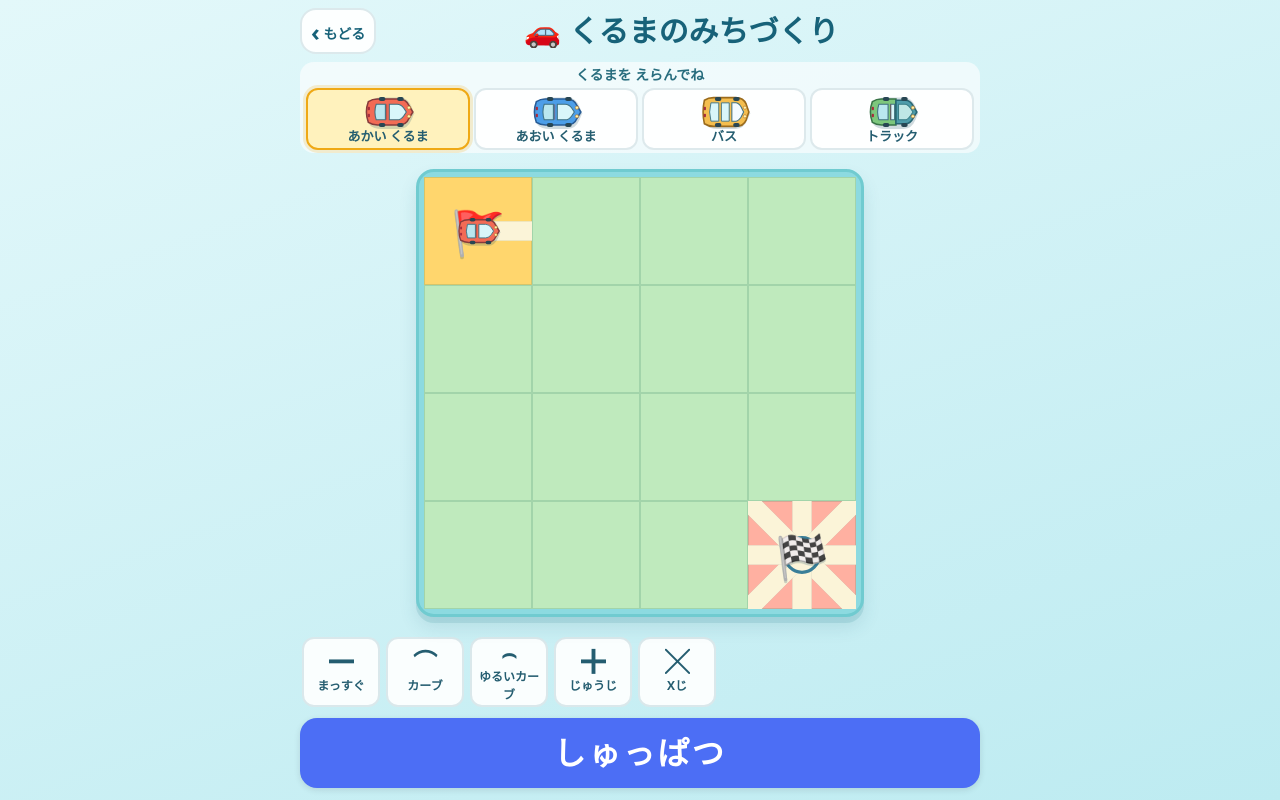
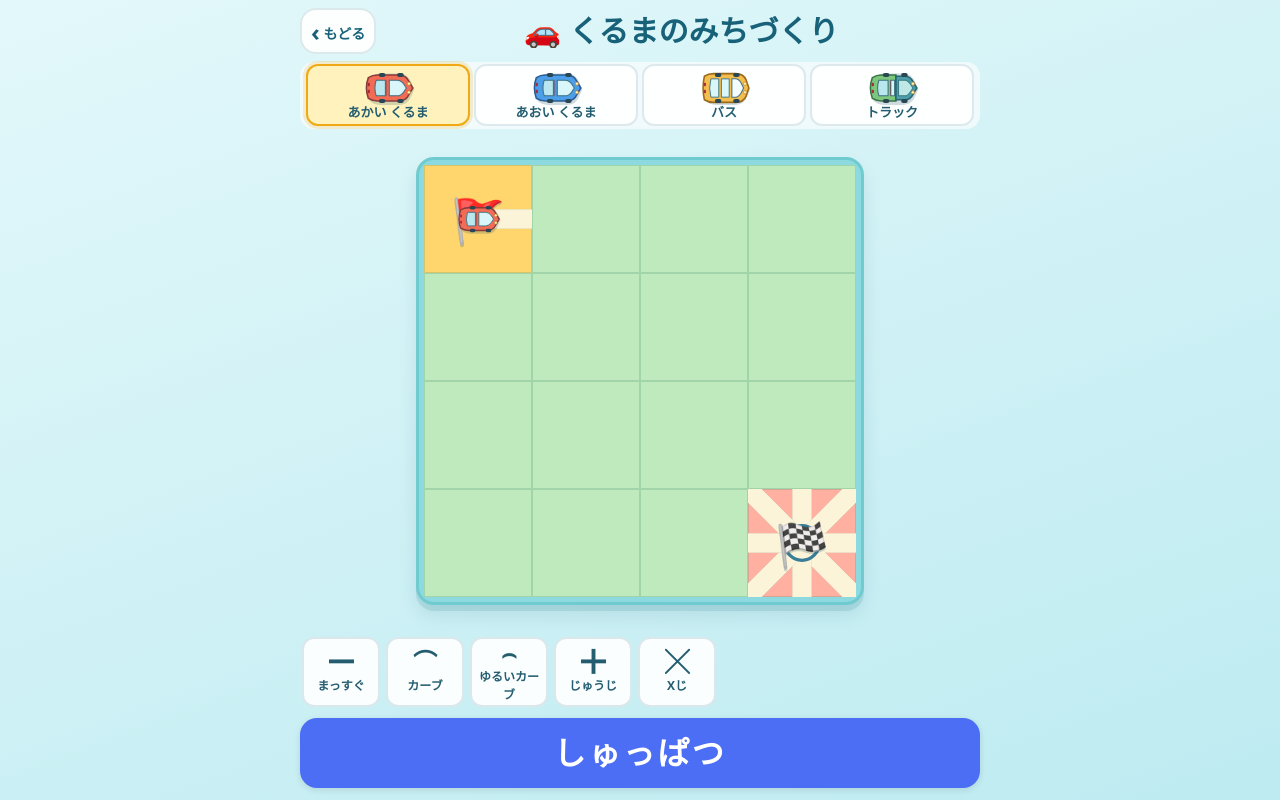
Before and after one commit to KoheiKasahara/kids-playground, a React (Vite) app: page /games/car-road-builder/play in a window 1280 px wide. Built offline with nearby package versions, Linux system fonts and the light colour scheme.

Commit message:
feat(car-road-builder): compact play screen layout

```diff
--- a/src/games/car-road-builder/VehiclePicker.tsx
+++ b/src/games/car-road-builder/VehiclePicker.tsx
@@ -12,7 +12,6 @@ type VehiclePickerProps = Readonly<{
 export default function VehiclePicker({ selectedVehicleId, disabled = false, onSelect }: VehiclePickerProps) {
   return (
     <section className={styles.vehiclePicker} aria-label="くるまを えらぶ">
-      <p className={styles.vehiclePickerTitle}>くるまを えらんでね</p>
       <div className={styles.vehicleOptions} role="group" aria-label="くるま選択">
         {VEHICLE_DEFINITIONS.map((vehicle) => (
           <button
```
